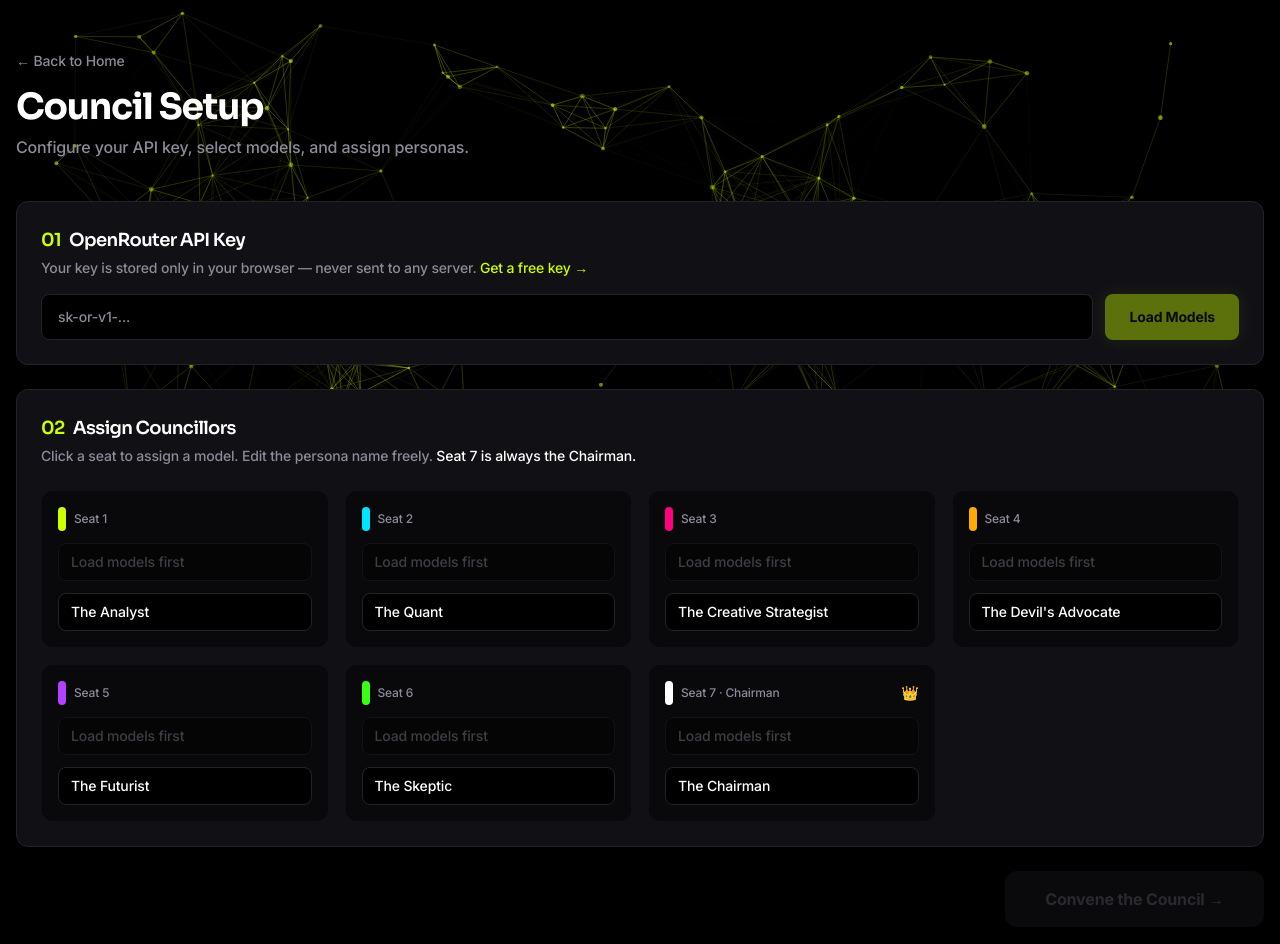
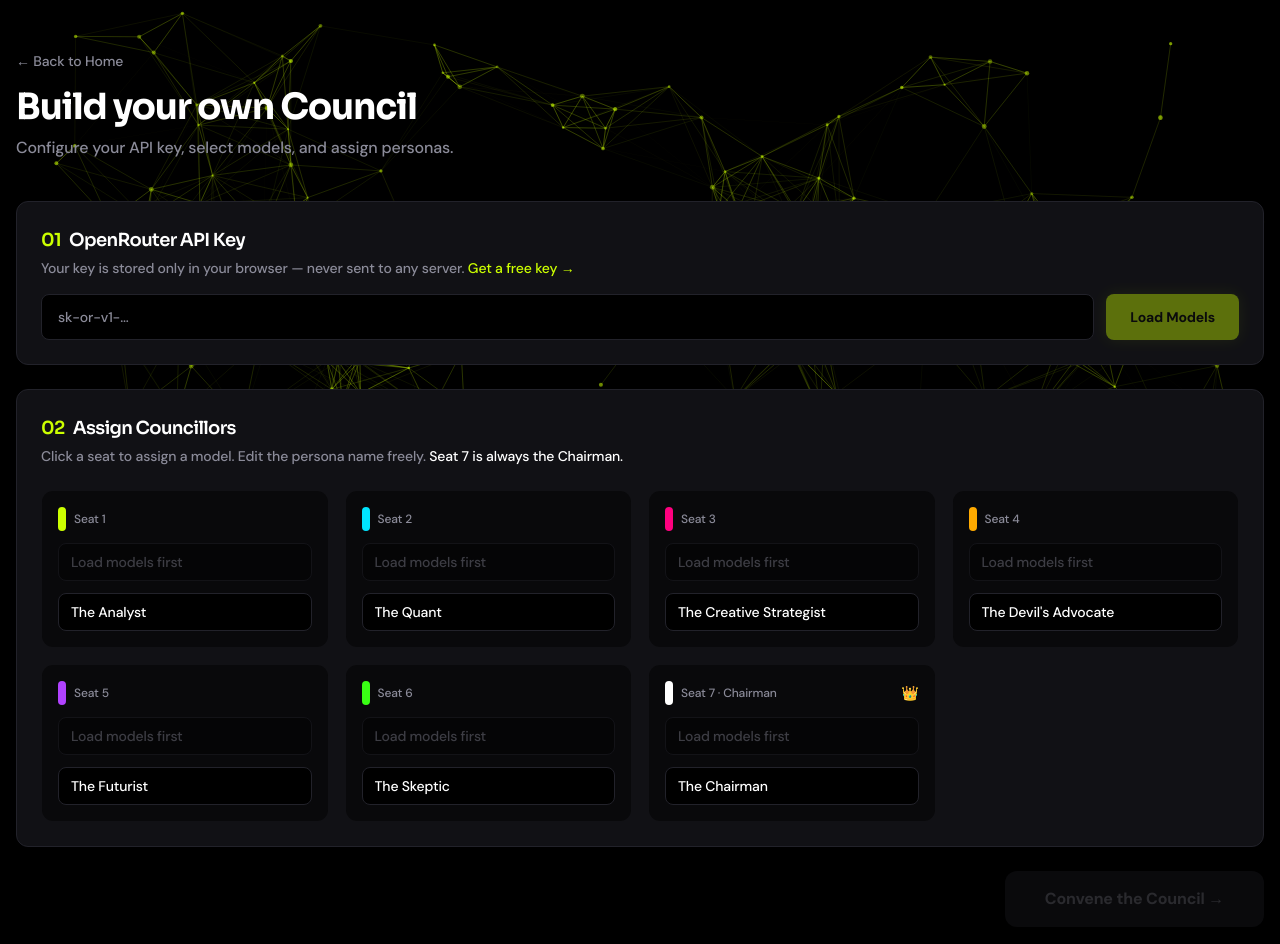
Before and after one commit to RohanBors/Debate_Dock, a Next.js app: page /settings in a window 1280 px wide. Shown: the top 944 px of the page. Built offline with nearby package versions, Linux system fonts and the light colour scheme.

Commit message:
ux: DM Sans font, 'Open your Dock' CTA, thinking indicator, Build your own Council heading

```diff
--- a/app/council/page.tsx
+++ b/app/council/page.tsx
@@ -61,11 +61,24 @@ function CouncillorBubble({
         )}
       </div>
       <div
-        className="rounded-xl p-4 text-sm text-council-text/90 leading-relaxed whitespace-pre-wrap"
-        style={{ background: '#13131a', border: `1px solid ${councillor.color}33` }}
+        className="rounded-xl p-4 text-sm leading-relaxed whitespace-pre-wrap"
+        style={{ background: '#0d0d10', border: `1px solid ${councillor.color}33` }}
       >
-        {content || ''}
-        {streaming && <span className="cursor-blink" />}
+        {!content && streaming ? (
+          <span className="text-council-muted text-xs flex items-center gap-2">
+            <span className="inline-flex gap-[3px] items-end h-3">
+              <span className="w-[3px] h-full bg-council-muted animate-wave-bar rounded-full" style={{ animationDelay: '0ms' }} />
+              <span className="w-[3px] h-full bg-council-muted animate-wave-bar rounded-full" style={{ animationDelay: '200ms' }} />
+              <span className="w-[3px] h-full bg-council-muted animate-wave-bar rounded-full" style={{ animationDelay: '400ms' }} />
+            </span>
+            {councillor.persona} is thinking…
+          </span>
+        ) : (
+          <span className="text-council-text/90">
+            {content || ''}
+            {streaming && <span className="cursor-blink" />}
+          </span>
+        )}
       </div>
     </div>
   );
--- a/app/layout.tsx
+++ b/app/layout.tsx
@@ -1,8 +1,8 @@
 import type { Metadata } from 'next';
-import { Inter, Sora } from 'next/font/google';
+import { DM_Sans, Sora } from 'next/font/google';
 import './globals.css';
 
-const inter = Inter({ subsets: ['latin'], variable: '--font-inter', display: 'swap' });
+const dmSans = DM_Sans({ subsets: ['latin'], variable: '--font-inter', display: 'swap', weight: ['400', '500', '600', '700'] });
 const sora = Sora({ subsets: ['latin'], variable: '--font-sora', display: 'swap' });
 
 export const metadata: Metadata = {
@@ -22,7 +22,7 @@ export default function RootLayout({
   children: React.ReactNode;
 }) {
   return (
-    <html lang="en" className={`${inter.variable} ${sora.variable}`}>
+    <html lang="en" className={`${dmSans.variable} ${sora.variable}`}>
       <body className="antialiased font-sans">{children}</body>
     </html>
   );
--- a/app/page.tsx
+++ b/app/page.tsx
@@ -75,7 +75,7 @@ export default function HomePage() {
               boxShadow: '0 0 25px rgba(204,255,0,0.3)',
             }}
           >
-            Assemble Your Dock →
+            Open your Dock →
           </Link>
           <a
             href="https://github.com/RohanBors/Debate_Dock"
--- a/app/settings/page.tsx
+++ b/app/settings/page.tsx
@@ -109,7 +109,7 @@ export default function SettingsPage() {
         <a href="/" className="text-council-muted text-sm hover:text-council-accent transition-colors mb-4 inline-block">
           ← Back to Home
         </a>
-        <h1 className="text-4xl font-bold text-white mb-2">Council Setup</h1>
+        <h1 className="text-4xl font-bold text-white mb-2">Build your own Council</h1>
         <p className="text-council-muted">Configure your API key, select models, and assign personas.</p>
       </div>
 
```
